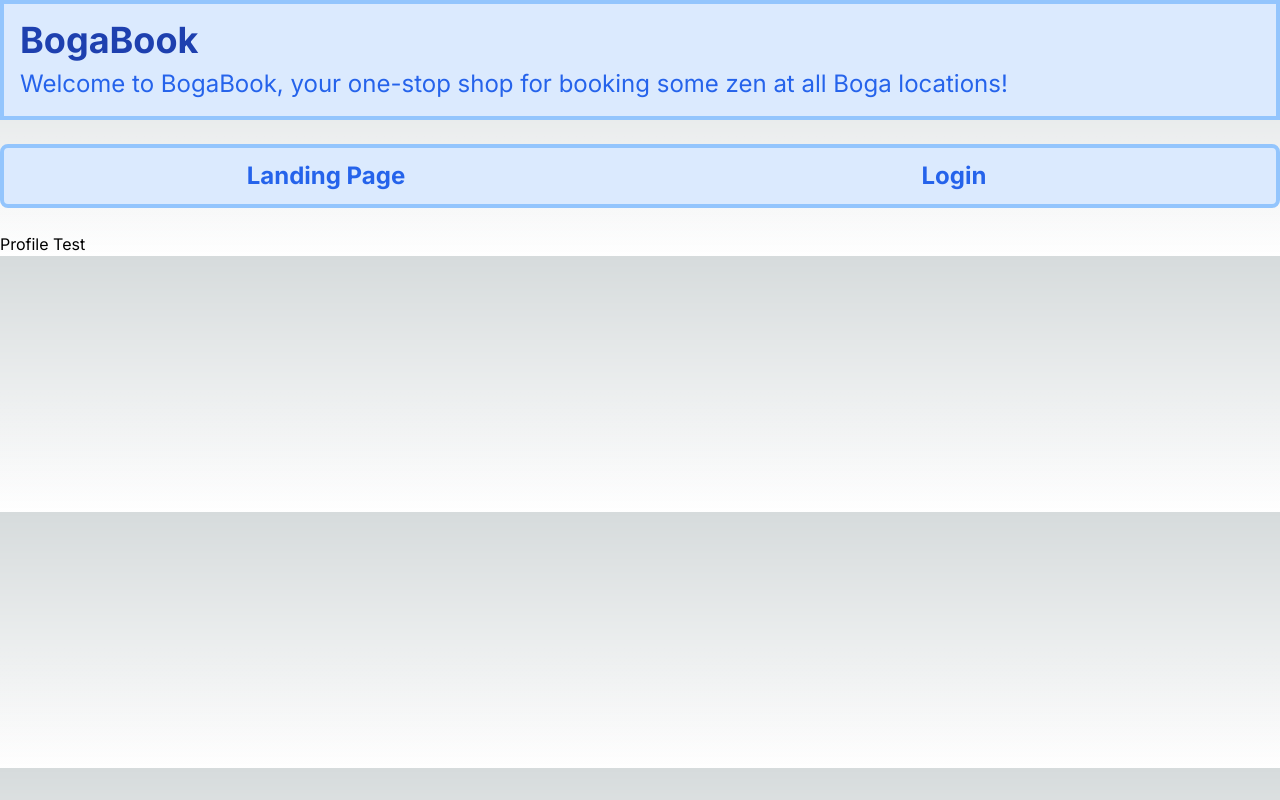
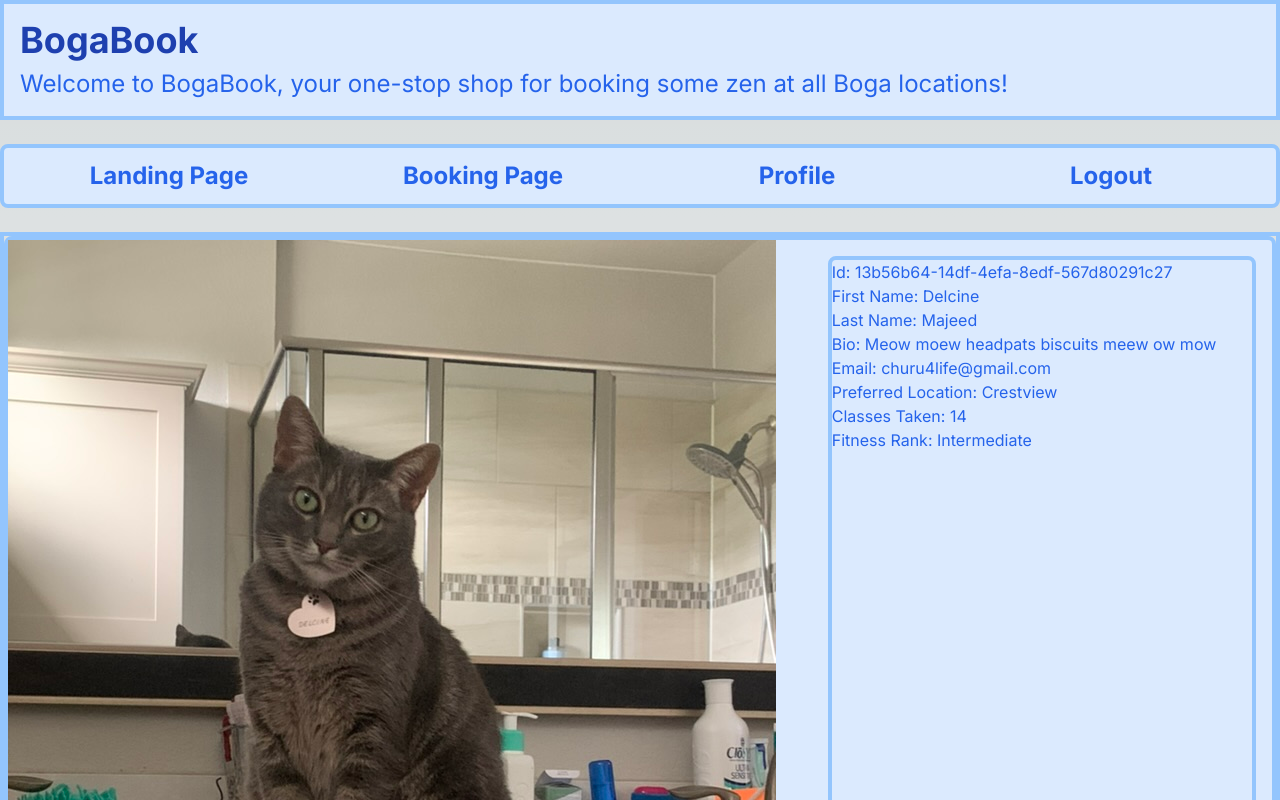
Before and after one commit to Robchike9290/YogaBookingPlatform, a Next.js app: page /profile in a window 1280 px wide. Shown: the top 800 px of the page. Built offline with nearby package versions, Linux system fonts and the light colour scheme.

Commit message:
Add some of the basic layout of the Profile page, UI needs work and I made lots of TODOs for later

```diff
--- a/src/_components/AuthContext.tsx
+++ b/src/_components/AuthContext.tsx
@@ -10,7 +10,7 @@ interface AuthContextType {
 const AuthContext = createContext<AuthContextType | undefined>(undefined)
 
 export function AuthProvider({ children }: { children: ReactNode }) {
-  const [isLoggedIn, setIsLoggedIn] = useState(false)
+  const [isLoggedIn, setIsLoggedIn] = useState(true)
 
   return (
     <AuthContext.Provider value={{ isLoggedIn, setIsLoggedIn }}>
--- /dev/null
+++ b/src/app/profile/_components/ProfileInfo.tsx
@@ -0,0 +1,12 @@
+import ProfileMetadata from "./ProfileMetadata"
+
+export default function ProfileInfo() {
+    return (
+        <>
+            <div className="grid col-span-2 border-blue-300 border-4 bg-blue-100 rounded-lg">
+                <img className="col-start-1 col-span-1" src={"/DelcineMajeed.jpg"} />
+                <ProfileMetadata />
+            </div>
+        </>
+    )
+}
--- /dev/null
+++ b/src/app/profile/_components/ProfileMetadata.tsx
@@ -0,0 +1,57 @@
+import React from 'react'
+import { v4 } from 'uuid'
+import { StudioLocation, FitnessRank, ProfileData } from '../types'
+
+// TODO: Make this REAL data randoly populated and pulled from the back end.
+const dummyData: ProfileData[] = [
+    {
+        id: v4(),
+        firstName: "Delcine",
+        lastName: "Majeed",
+        bio: "Meow moew headpats biscuits meew ow mow",
+        email: "churu4life@gmail.com",
+        preferredLocation: StudioLocation.Crestview,
+        classesTaken: 14,
+        // TODO: Create some fancy backend calculation to do this
+        fitnessRank: FitnessRank.Intermediate
+    },
+    {
+        id: v4(),
+        firstName: "Patan",
+        lastName: "Jali",
+        bio: "Yoga stura blah blah ashtanga blah blah blah",
+        email: "namaste@gmail.com",
+        preferredLocation: StudioLocation.Bouldin,
+        classesTaken: 8000000,
+        fitnessRank: FitnessRank.Supreme
+    },
+    {
+        id: v4(),
+        firstName: "Bud",
+        lastName: "Light",
+        bio: "I don't know why I signed up",
+        email: "anhueserbusch@gmail.com",
+        preferredLocation: StudioLocation.Riata,
+        classesTaken: 0,
+        fitnessRank: FitnessRank.New
+    },
+]
+
+const formatString = (str: string) => {
+    return str.replace(/([a-z])([A-Z])/g, '$1 $2').replace(/^./, s => s.toUpperCase());
+}
+
+// TODO: Make this match up with the profile signed in as once the back end is hooked up.
+export default function ProfileMetadata() {
+    const targetObject = dummyData[0]
+
+    return (
+        <div className="col-start-2 border-4 rounded-lg border-blue-300 m-4">
+            <ul>
+                {Object.keys(targetObject).map((key) => {
+                    return <li key={key}>{formatString(key)}: {targetObject[key as keyof typeof targetObject]}</li>
+                })}
+            </ul>
+        </div>
+    )
+}
--- a/src/app/profile/page.tsx
+++ b/src/app/profile/page.tsx
@@ -1,5 +1,10 @@
+import React from 'react'
+import ProfileInfo from './_components/ProfileInfo'
+
 export default function Profile() {
     return (
-        <div>Profile Test</div>
+        <div className="col-start-2 col-span-1 text-blue-600 border-blue-300 border-4">
+            <ProfileInfo />
+        </div>
     )
 }
--- /dev/null
+++ b/src/app/profile/types.ts
@@ -0,0 +1,28 @@
+export enum StudioLocation {
+    Crestview = "Crestview",
+    Bouldin = "Bouldin",
+    Downtown = "Downtown",
+    Riata = "Riata",
+    Mueller = "Mueller"
+}
+
+export enum FitnessRank {
+    New = "New",
+    Novice = "Novice",
+    Intermediate = "Intermediate",
+    Advanced = "Advanced",
+    Expert = "Expert",
+    Master = "Master",
+    Supreme = "Supreme"
+}
+
+export interface ProfileData {
+    id: string,
+    firstName: string,
+    lastName: string,
+    bio: string,
+    email: string,
+    preferredLocation: StudioLocation,
+    classesTaken: number,
+    fitnessRank: FitnessRank
+}
```
Also changed, not shown: public/DelcineMajeed.jpg (added).
